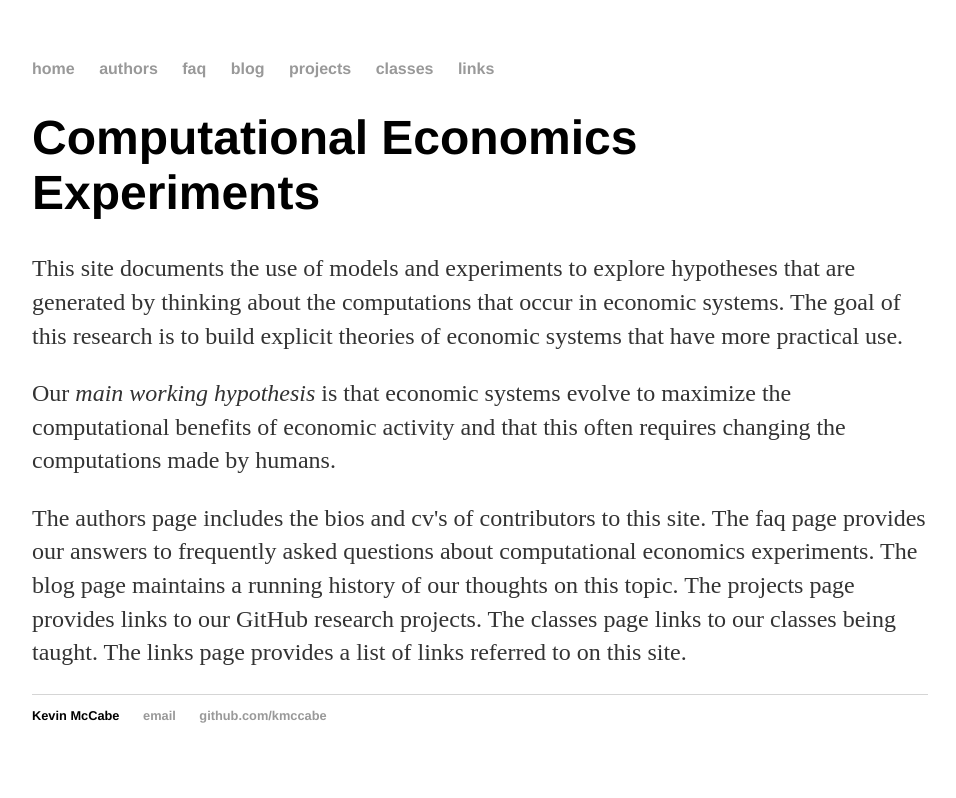
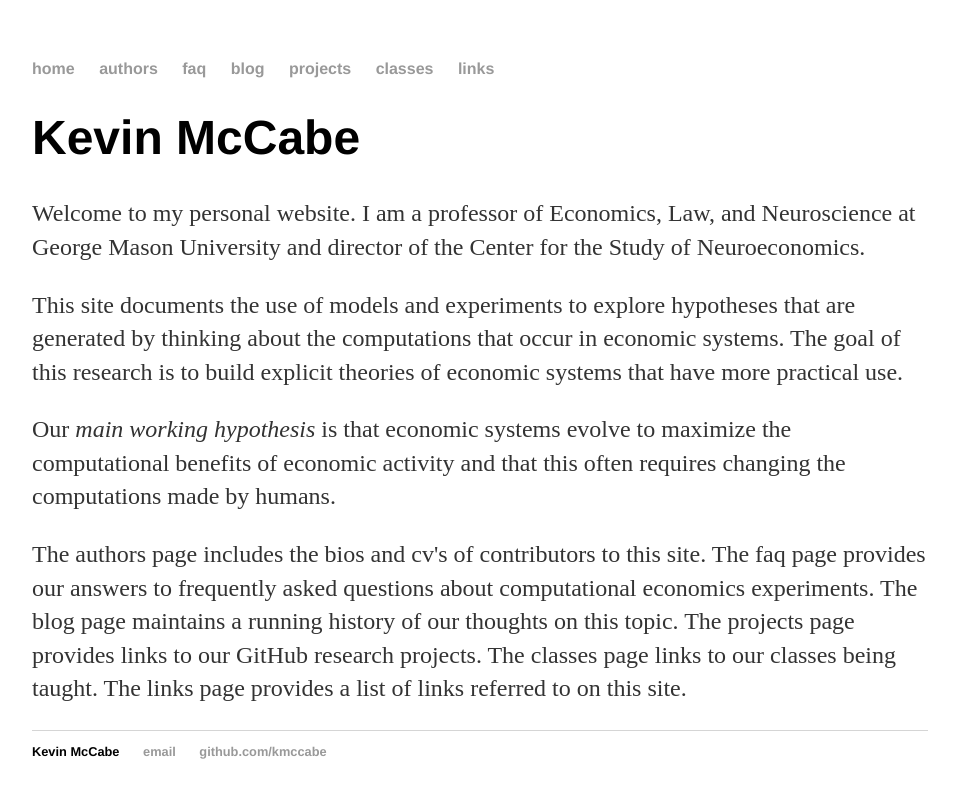
Before and after one commit to Kmccabe/KAM.github.io, a Jekyll site: the page built from index.html, in a window 1280 px wide. Shown: the top 798 px of the page, without its empty margins (160-1116 px from the left). Built offline with Jekyll 4.4.1, drawn with Linux system fonts in a browser that asks for light colours.

Commit message:
Work on Home Page

```diff
--- a/index.html
+++ b/index.html
@@ -1,11 +1,11 @@
 ---
-title: Computational Economics Experiments
+title: Kevin McCabe
 layout: default
 ---
 
 <div class="blurb">
-	<h1>Computational Economics Experiments</h1>
-</div><!-- /.blurb -->
+	<h1>Kevin McCabe</h1>
+	<p> Welcome to my personal website.  I am a professor of Economics, Law, and Neuroscience at George Mason University and director of the Center for the Study of Neuroeconomics.</p>
 <p>This site documents the use of models and experiments to explore hypotheses that are generated by thinking about the computations that occur in economic systems. The goal of this research is to build explicit theories of economic systems that have more practical use.</p>
 <p>Our <em>main working hypothesis</em> is that economic systems evolve to maximize the computational benefits of economic activity and that this often requires changing the computations made by humans.</p>
 <p>The authors page includes the bios and cv's of contributors to this site. The faq page provides our answers to frequently asked questions about computational economics experiments. The blog page maintains a running history of our thoughts on this topic.  The projects page provides links to our GitHub research projects.  The classes page links to our classes being taught. The links page provides a list of links referred to on this site. </p>
```
